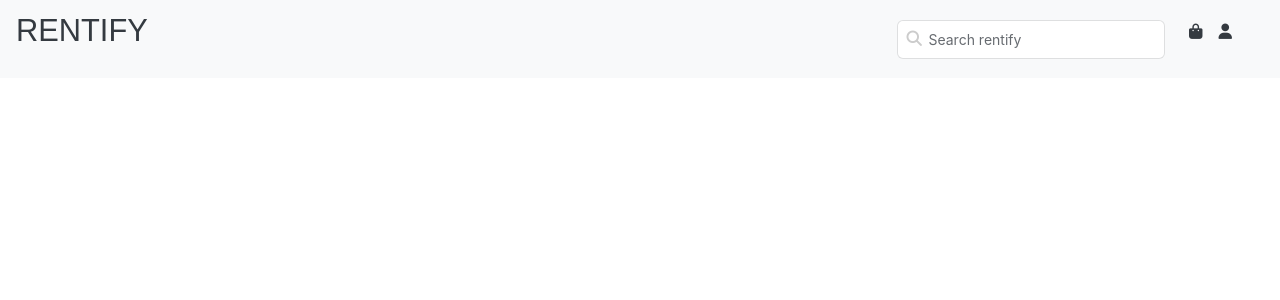
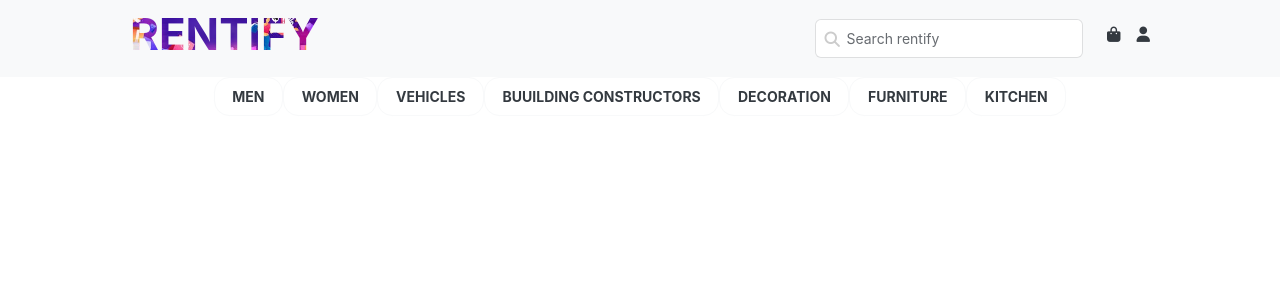
Before and after one commit to Naajiya/Rentify, a React (Vite) app: page / in a window 1280 px wide. Shown: the top 300 px of the page. Built offline with nearby package versions, Linux system fonts and the light colour scheme.

Commit message:
header completed

```diff
--- a/src/App.jsx
+++ b/src/App.jsx
@@ -1,6 +1,8 @@
 import { useState } from 'react'
 import './App.css'
 import Header from './components/Header'
+import SubHead from './components/SubHead'
+
 
 
 function App() {
@@ -10,6 +12,8 @@ function App() {
     <>
      {/* <h2 className='text-danger fw-5'>refntify</h2> */}
      <Header/>
+     <SubHead/>
+
     </>
   )
 }
--- a/src/components/Header.jsx
+++ b/src/components/Header.jsx
@@ -5,15 +5,34 @@ import Button from 'react-bootstrap/Button';
 import InputGroup from 'react-bootstrap/InputGroup';
 import Row from 'react-bootstrap/Row';
 import Col from 'react-bootstrap/Col';
+import OverlayTrigger from 'react-bootstrap/OverlayTrigger';
+import Tooltip from 'react-bootstrap/Tooltip';
+import { Container } from 'react-bootstrap'
 
 
 function Header() {
+
+    const renderTooltip = (props) => (
+        <Tooltip id="button-tooltip" {...props}>
+            profile
+        </Tooltip>
+    );
+
+    const renderTooltipa = (props) => (
+        <Tooltip id="button-tooltip" {...props}>
+            login
+        </Tooltip>
+    );
+
+
     return (
         <>
 
-            <Navbar className="bg-body-tertiary justify-content-between">
-                <div>
-                    <p className='fs-3 ms-3' style={{ fontFamily: 'fantasy', fontWeight: '2px' }}>RENTIFY</p>
+            {/* <Navbar className="bg-body-tertiary justify-content-between  w-100" style={{ position: 'fixed' }}>
+               <Container>
+                    <div >
+                        <h2 className=' ms-5 fw-bold fs-1 logo'>RENTIFY</h2>
+
                     </div>
                     <Form inline>
                         <Row>
@@ -29,11 +48,11 @@ function Header() {
                                         }}
                                     />
                                     <i
-                                    className="fa-solid fa-magnifying-glass fa-1x"
+                                        className="fa-solid fa-magnifying-glass fa-1x "
                                         style={{
                                             position: "absolute",
                                             left: "10px",
-                                        top: "50%",
+                                            top: "55%",
                                             transform: "translateY(-50%)",
                                             color: "#ccc"
                                         }}
@@ -42,13 +61,81 @@ function Header() {
 
 
                             </Col>
-                        <Col xs="auto" className='me-5 d-flex '>
+                            <Col xs="auto" className='me-5 d-flex mt-1 '>
+                                <OverlayTrigger
+                                    placement="right"
+                                    delay={{ show: 250, hide: 400 }}
+                                    overlay={renderTooltipa}
+                                >
                                     <div className='me-2'> <i class="fa-solid fa-bag-shopping "></i></div>
+                                </OverlayTrigger>
+                                <OverlayTrigger
+                                    placement="right"
+                                    delay={{ show: 250, hide: 400 }}
+                                    overlay={renderTooltip}
+                                >
                                 <div className='ms-2'> <i class="fa-solid fa-user"></i></div>
+                            </OverlayTrigger>
                         </Col>
 
                     </Row>
                 </Form>
+               </Container>
+        </Navbar > */}
+
+            <Navbar className="bg-body-tertiary" >
+                <Container>
+                <div >
+                        <h2 className=' ms-5 fw-bold fs-1 logo'>RENTIFY</h2>
+
+                    </div>
+                    <Form inline>
+                        <Row>
+                            <Col xs="auto">
+                                <InputGroup>
+                                    <Form.Control
+                                        type="text"
+                                        placeholder="Search rentify"
+                                        className="rounded"
+                                        style={{
+                                            fontSize: "14px",
+                                            paddingLeft: "30px" // Adds space for the icon
+                                        }}
+                                    />
+                                    <i
+                                        className="fa-solid fa-magnifying-glass fa-1x "
+                                        style={{
+                                            position: "absolute",
+                                            left: "10px",
+                                            top: "55%",
+                                            transform: "translateY(-50%)",
+                                            color: "#ccc"
+                                        }}
+                                    ></i>
+                                </InputGroup>
+
+
+                            </Col>
+                            <Col xs="auto" className='me-5 d-flex mt-1 '>
+                                <OverlayTrigger
+                                    placement="right"
+                                    delay={{ show: 250, hide: 400 }}
+                                    overlay={renderTooltipa}
+                                >
+                                    <div className='me-2'> <i class="fa-solid fa-bag-shopping "></i></div>
+                                </OverlayTrigger>
+                                <OverlayTrigger
+                                    placement="right"
+                                    delay={{ show: 250, hide: 400 }}
+                                    overlay={renderTooltip}
+                                >
+                                <div className='ms-2'> <i class="fa-solid fa-user"></i></div>
+                            </OverlayTrigger>
+                        </Col>
+
+                    </Row>
+                </Form>
+                </Container>
             </Navbar>
         </>
     )
--- /dev/null
+++ b/src/components/SubHead.jsx
@@ -0,0 +1,21 @@
+import React from 'react'
+import Button from 'react-bootstrap/Button';
+
+function SubHead() {
+  return (
+   <>
+   <div className='d-flex justify-content-center'>
+   <Button className='border border-light fw-bold' variant="">MEN</Button>
+   <Button className='border border-light fw-bold' variant="">WOMEN</Button>
+   <Button className='border border-light fw-bold' variant="">VEHICLES</Button>
+   <Button className='border border-light fw-bold' variant="">BUUILDING CONSTRUCTORS</Button>
+   <Button className='border border-light fw-bold' variant="">DECORATION</Button>
+   <Button className='border border-light fw-bold' variant="">FURNITURE</Button>
+   <Button className='border border-light fw-bold' variant="">KITCHEN</Button>
+   {/* <Button className='border border-light' variant="">Primary</Button> */}
+   </div>
+   </>
+  )
+}
+
+export default SubHead
--- a/src/index.css
+++ b/src/index.css
@@ -0,0 +1,7 @@
+.logo{
+    background-image: url('./assets/fash2.jpg');
+    background-size: cover;
+    background-clip: text;
+    -webkit-background-clip: text;
+    color: transparent;
+}
```
Also changed, not shown: src/assets/fash.jpg (added), src/assets/fash2.jpg (added). Lines whose indentation alone changed are shown as unchanged.
